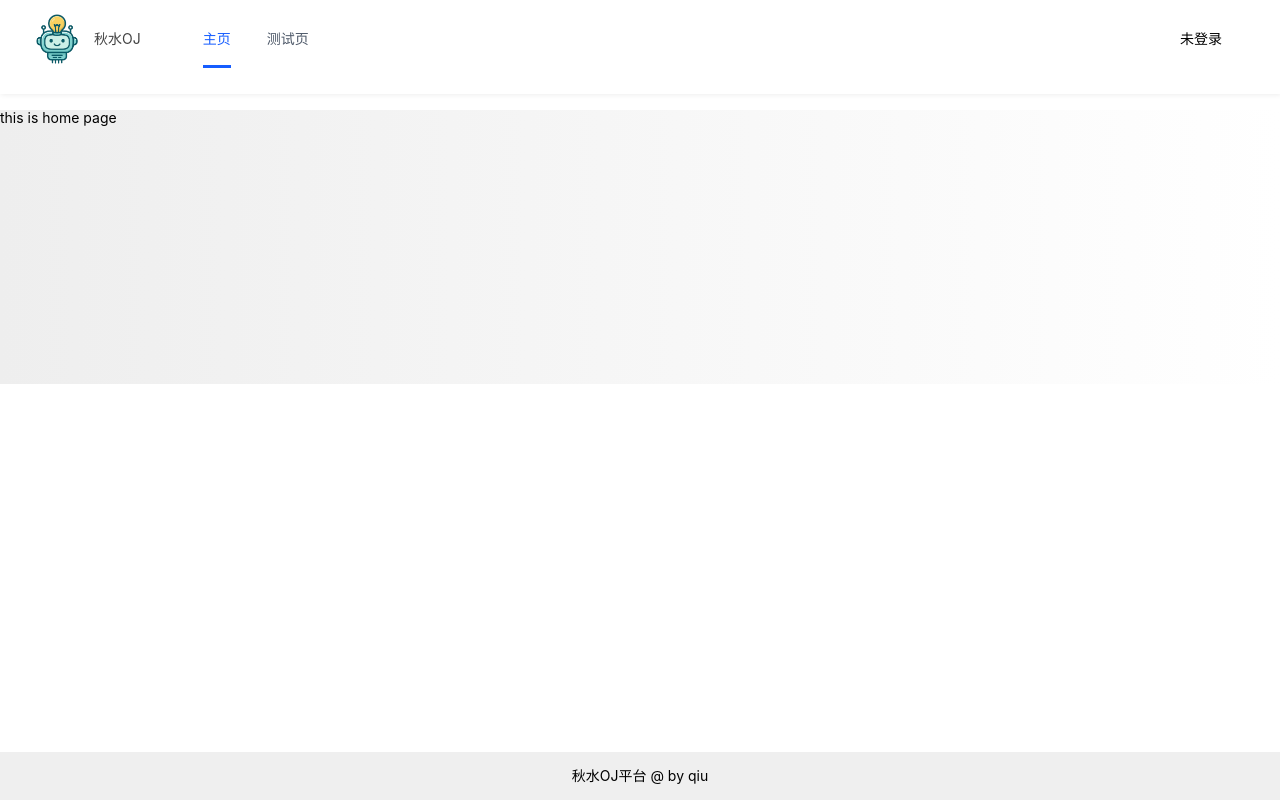
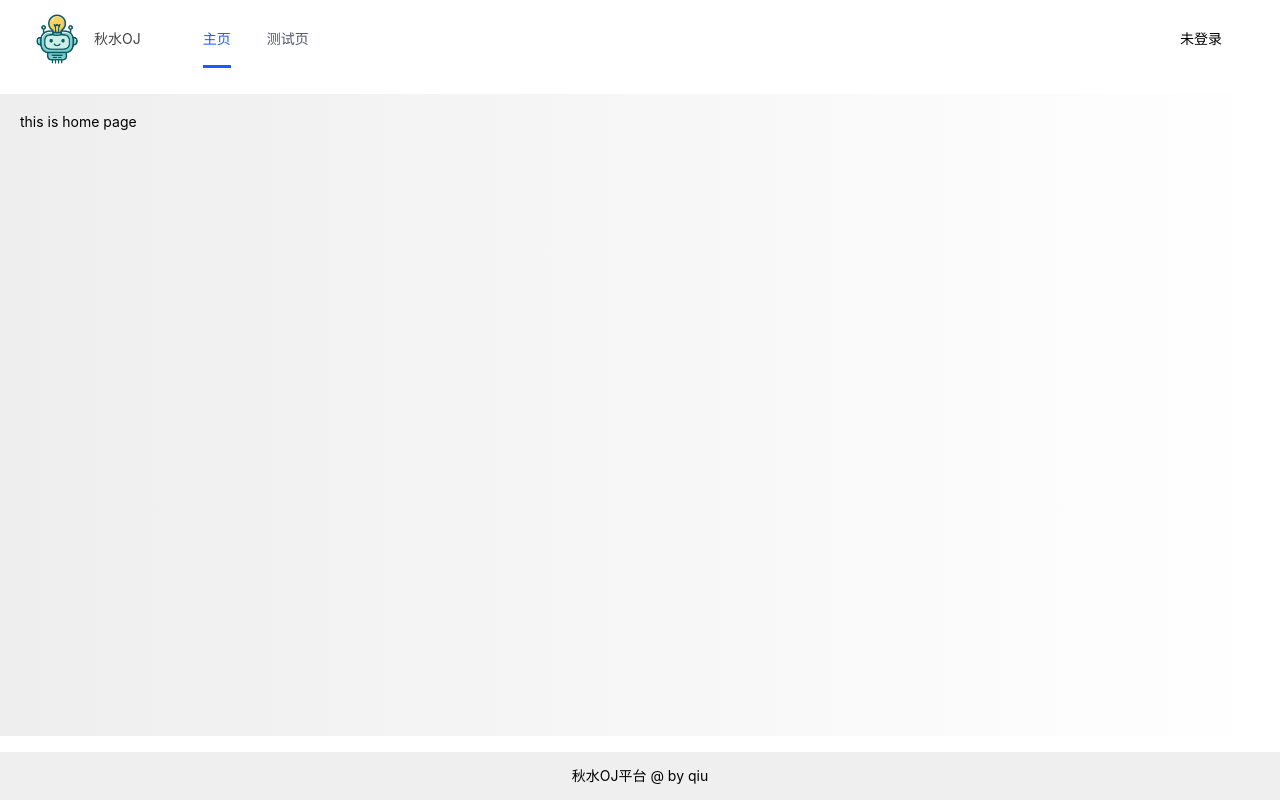
Before and after one commit to qiushui175/qiu-02-oj-frontend, a Vue app: page / in a window 1280 px wide. Built offline with nearby package versions, Linux system fonts and the light colour scheme.

Commit message:
优化部分样式

```diff
--- a/src/components/GlobalHeader.vue
+++ b/src/components/GlobalHeader.vue
@@ -2,7 +2,7 @@
   <div id="global-header">
 
 
-    <a-row class="global-header-grid" style="margin-bottom: 16px;" align="center">
+    <a-row class="global-header-grid" style="margin-bottom: 16px;" align="center" :warp="false">
     <a-col flex="auto">
       <a-menu
       mode="horizontal"
--- a/src/layouts/BasicLayout.vue
+++ b/src/layouts/BasicLayout.vue
@@ -5,7 +5,7 @@ import GlobalHeader from '@/components/GlobalHeader.vue';
 
 <template>
   <div id="basic-layout">
-    <a-layout style="height: 400px">
+    <a-layout style="min-height: 100vh;">
       <a-layout-header class="header"><GlobalHeader /></a-layout-header>
       <a-layout-content class="content"><router-view /></a-layout-content>
       <a-layout-footer class="footer">秋水OJ平台 @ by qiu</a-layout-footer>
@@ -15,7 +15,7 @@ import GlobalHeader from '@/components/GlobalHeader.vue';
 
 <style scoped>
 #basic-layout .header {
-  margin-bottom: 16px;
+  /* margin-bottom: 16px; */
   box-shadow: #eee 1px 1px 5px;
 }
 
@@ -23,12 +23,14 @@ import GlobalHeader from '@/components/GlobalHeader.vue';
 
   background: linear-gradient(to right, #eee, #fff);
   margin-bottom: 16px;
+
+  padding: 20px;
 }
 
 #basic-layout .footer {
   background: #efefef;
   padding: 16px;
-  position: absolute;
+  position: sticky;
   bottom: 0;
   left: 0;
   right: 0;
```
